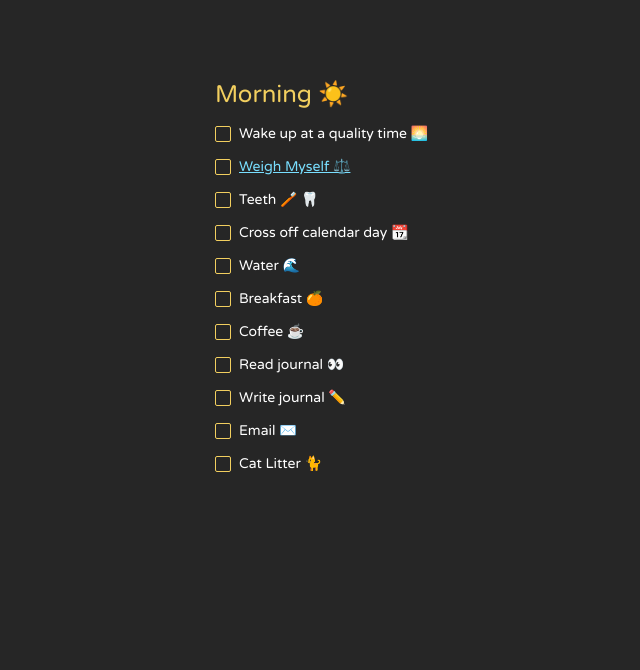
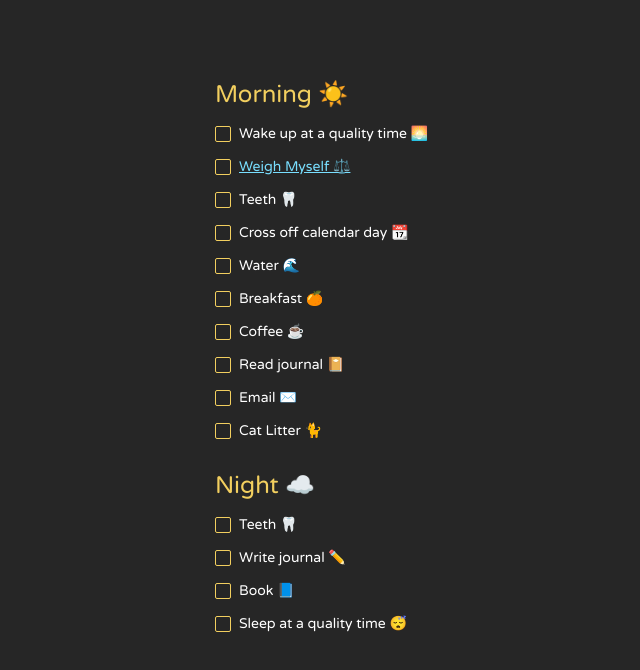
Before and after one commit to joshclyde/daily-habits, a website with bundled scripts: page public/index.html in a window 1280 px wide. Shown: the whole page, without its empty margins (297-937 px from the left). Built offline with nearby package versions, Linux system fonts and the light colour scheme.

Commit message:
Create night habits list.

```diff
--- a/public/index.html
+++ b/public/index.html
@@ -18,13 +18,15 @@
     <link rel="stylesheet" href="styles.css">
     <!-- Loading JavaScript -->
     <script type="module" src="main.js"></script>
-    <!-- Favicon • Not all browsers support svg favicon, but chrome does I only use chrome so this is fine for me. -->
+    <!-- Favicon • Not all browsers support svg favicon, but chrome does and I only use chrome so this is fine for me. -->
     <link rel="icon" href="favicon.svg" type="image/svg+xml">
   </head>
   <body>
     <div class="container">
       <h1>Morning ☀️</h1>
-      <div id="list-of-habits"></div>
+      <div id="morning-habits-list" class="habits-list"></div>
+      <h1>Night ☁️</h1>
+      <div id="night-habits-list" class="habits-list"></div>
     </div>
   </body>
 </html>
--- a/public/main.js
+++ b/public/main.js
@@ -4,7 +4,7 @@ import { getCheckedItems } from "./modules/state.js";
 
 window.addEventListener("DOMContentLoaded", () => {
   const checkedItems = getCheckedItems();
-  const checkboxFragment = Object.entries(habits).reduce(
+  const morningHabitsFragment = Object.entries(habits.morning).reduce(
     (fragment, [id, value]) => {
       fragment.appendChild(
         Checkbox({ id, checked: checkedItems.includes(id), ...value })
@@ -14,5 +14,16 @@ window.addEventListener("DOMContentLoaded", () => {
     document.createDocumentFragment()
   );
 
-  document.getElementById("list-of-habits").appendChild(checkboxFragment);
+  const nightHabitsFragment = Object.entries(habits.night).reduce(
+    (fragment, [id, value]) => {
+      fragment.appendChild(
+        Checkbox({ id, checked: checkedItems.includes(id), ...value })
+      );
+      return fragment;
+    },
+    document.createDocumentFragment()
+  );
+
+  document.getElementById("morning-habits-list").appendChild(morningHabitsFragment);
+  document.getElementById("night-habits-list").appendChild(nightHabitsFragment);
 });
--- a/public/modules/habits.js
+++ b/public/modules/habits.js
@@ -1,4 +1,5 @@
 export const habits = {
+  morning: {
     a: {
       description: "Wake up at a quality time 🌅",
     },
@@ -7,7 +8,7 @@ export const habits = {
       link: "https://docs.google.com/spreadsheets/d/1fJ7z7xNfmxzrj5tjM6VXIdT8vRJdaWxV6ie5py5DdNE/edit#gid=0",
     },
     j: {
-    description: "Teeth 🪥 🦷",
+      description: "Teeth 🦷",
     },
     c: {
       description: "Cross off calendar day 📆",
@@ -22,10 +23,7 @@ export const habits = {
       description: "Coffee ☕️",
     },
     f: {
-    description: "Read journal 👀",
-  },
-  g: {
-    description: "Write journal ✏️",
+      description: "Read journal 📔",
     },
     h: {
       description: "Email ✉️",
@@ -33,4 +31,19 @@ export const habits = {
     i: {
       description: "Cat Litter 🐈",
     },
+  },
+  night: {
+    b2: {
+      description: "Teeth 🦷",
+    },
+    a2: {
+      description: "Write journal ✏️",
+    },
+    c2: {
+      description: "Book 📘",
+    },
+    zzz: {
+      description: "Sleep at a quality time 😴",
+    },
+  },
 };
--- a/public/styles.css
+++ b/public/styles.css
@@ -53,10 +53,11 @@ input[type="checkbox"]:checked + label {
   max-width: 512px;
 }
 
-#list-of-habits {
+.habits-list {
   display: flex;
   flex-direction: column;
   gap: 16px;
+  margin-bottom: 32px;
 }
 
 .checkbox-container {
```
Also changed, not shown: README.md. Lines whose indentation alone changed are shown as unchanged.
